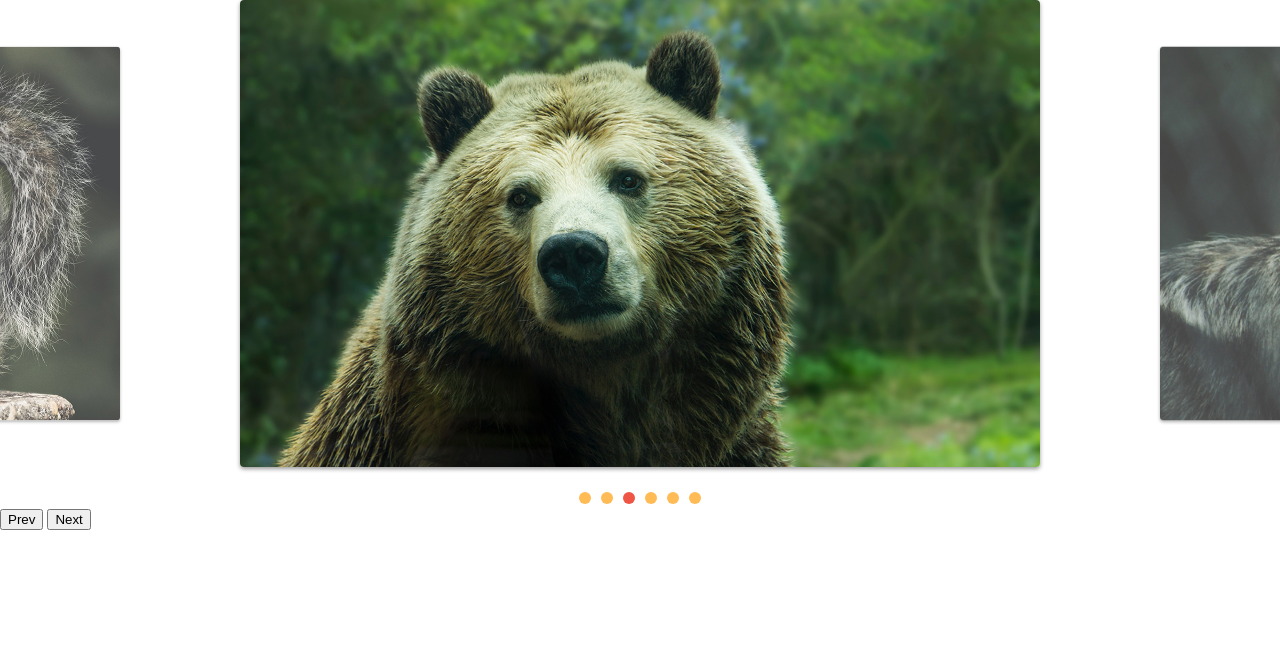
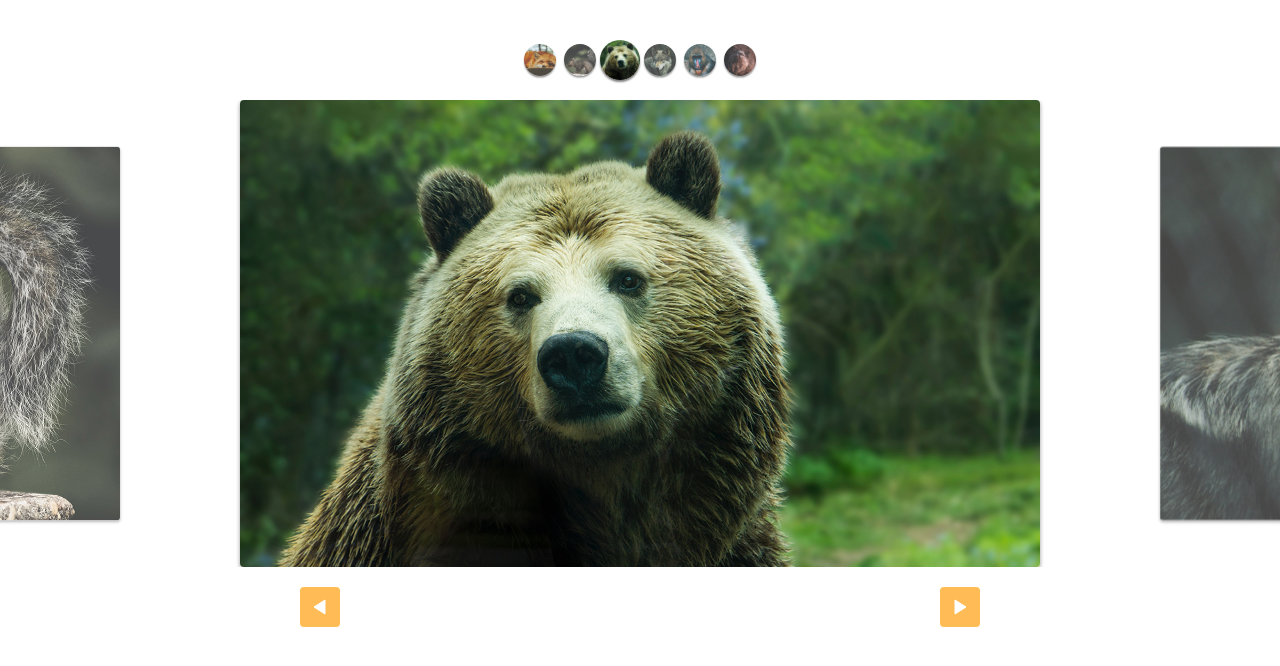
Before and after one commit to kervines/slide-animals, a plain HTML site: page index.html in a window 1280 px wide. Drawn offline with Linux system fonts and the light colour scheme.

Commit message:
custom controls estilizados

```diff
--- a/css/style.css
+++ b/css/style.css
@@ -64,3 +64,47 @@ img {
 [data-control='slide'] li a:hover {
   background-color: #e54;
 }
+
+.custom-control {
+  display: flex;
+  justify-content: center;
+  margin-top: 40px;
+  margin-bottom: 20px;
+  flex-wrap: wrap;
+}
+
+.custom-control li {
+  opacity: 0.8;
+  transform: scale(0.8);
+  width: 40px;
+  height: 40px;
+  border-radius: 50%;
+  overflow: hidden;
+  box-shadow: 0 2px 2px rgba(0, 0, 0, 0.5);
+  transition: 0.3s;
+}
+
+.custom-control li.active {
+  opacity: 1;
+  transform: scale(1);
+}
+
+.arrow-nav {
+  display: flex;
+  justify-content: space-around;
+  margin: 20px 0;
+}
+
+.arrow-nav button {
+  cursor: pointer;
+  border: none;
+  border-radius: 4px;
+  color: white;
+  width: 40px;
+  height: 40px;
+  background: #fb5 url('../img/arrow.svg') center center no-repeat;
+}
+
+.arrow-nav button.prev {
+  transform: rotate(180deg);
+}
--- a/index.html
+++ b/index.html
@@ -10,6 +10,14 @@
 </head>
 
 <body>
+  <ul class="custom-control">
+    <li><img src="./img/foto1-thumb.jpg" alt="raposa"></li>
+    <li><img src="./img/foto2-thumb.jpg" alt="esquilo"></li>
+    <li><img src="./img/foto3-thumb.jpg" alt="urso"></li>
+    <li><img src="./img/foto4-thumb.jpg" alt="lobo"></li>
+    <li><img src="./img/foto5-thumb.jpg" alt="macaco"></li>
+    <li><img src="./img/foto6-thumb.jpg" alt="leao"></li>
+  </ul>
   <div class="wrapper">
     <ul class="slide">
       <li><img src="./img/foto1.jpg" alt="raposa"></li>
@@ -21,8 +29,8 @@
     </ul>
   </div>
   <div class="arrow-nav">
-    <button class="prev">Prev</button>
-    <button class="next">Next</button>
+    <button class="prev"></button>
+    <button class="next"></button>
   </div>
 </body>
 
--- a/js/script.js
+++ b/js/script.js
@@ -3,4 +3,4 @@ import { SlideNav } from './slide.js';
 const slide = new SlideNav('.slide', '.wrapper');
 slide.init();
 slide.addArrow('.prev', '.next');
-slide.addControl();
+slide.addControl('.custom-control');
```
